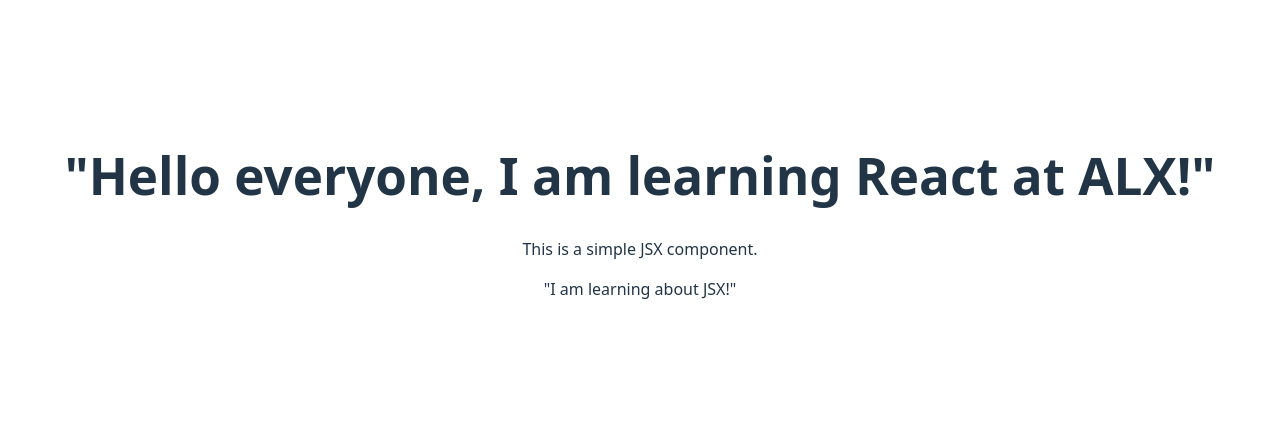
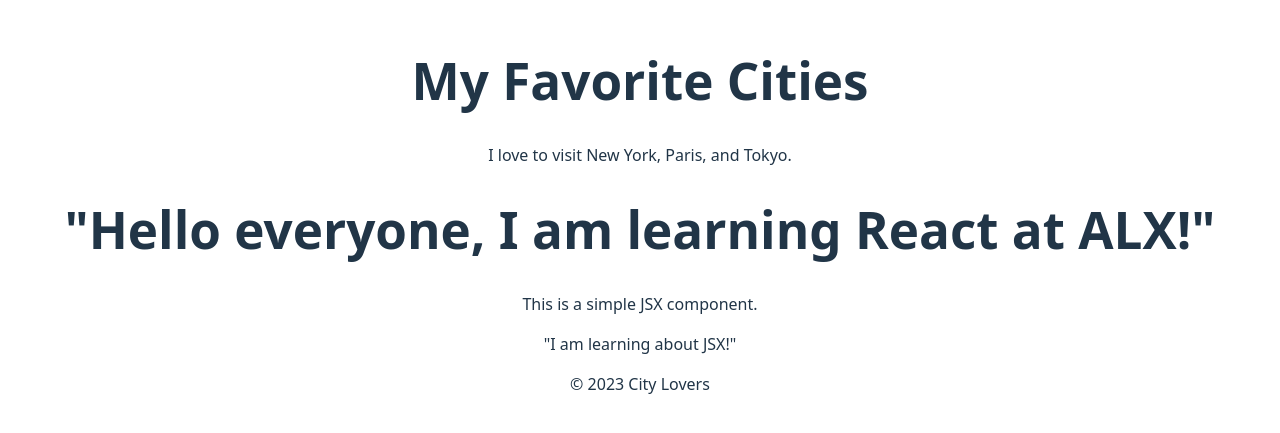
Before and after one commit to Ginaa750/alx-fe-reactjs, a React (Vite) app in the folder alx-react-app/: page / in a window 1280 px wide. Shown: the part 185-618 px from the top of the page. Built offline with nearby package versions, Linux system fonts and the light colour scheme.

Commit message:
Add commit

```diff
--- a/alx-react-app/src/App.jsx
+++ b/alx-react-app/src/App.jsx
@@ -1,11 +1,16 @@
 import './App.css'
 import WelcomeMessage  from './components/WelcomeMessage'
-
+import Header from './components/Header'
+import Footer from './components/Footer'
+import MainContent from './components/MainContent'
 
 function App() {
  return (
     <>
+    <Header />
+    <MainContent />
     <WelcomeMessage />
+    <Footer />
 
     </>
   )
```
